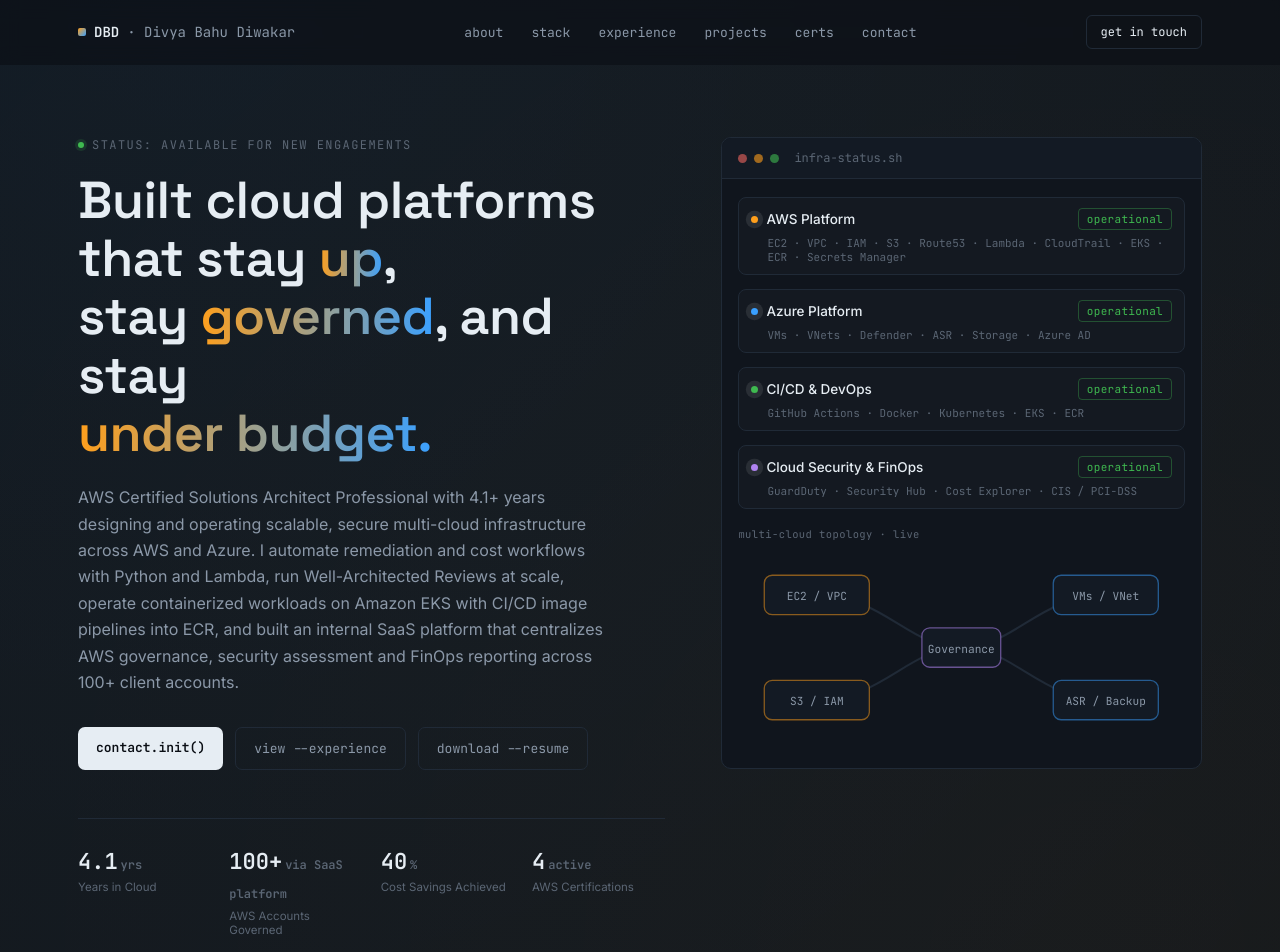
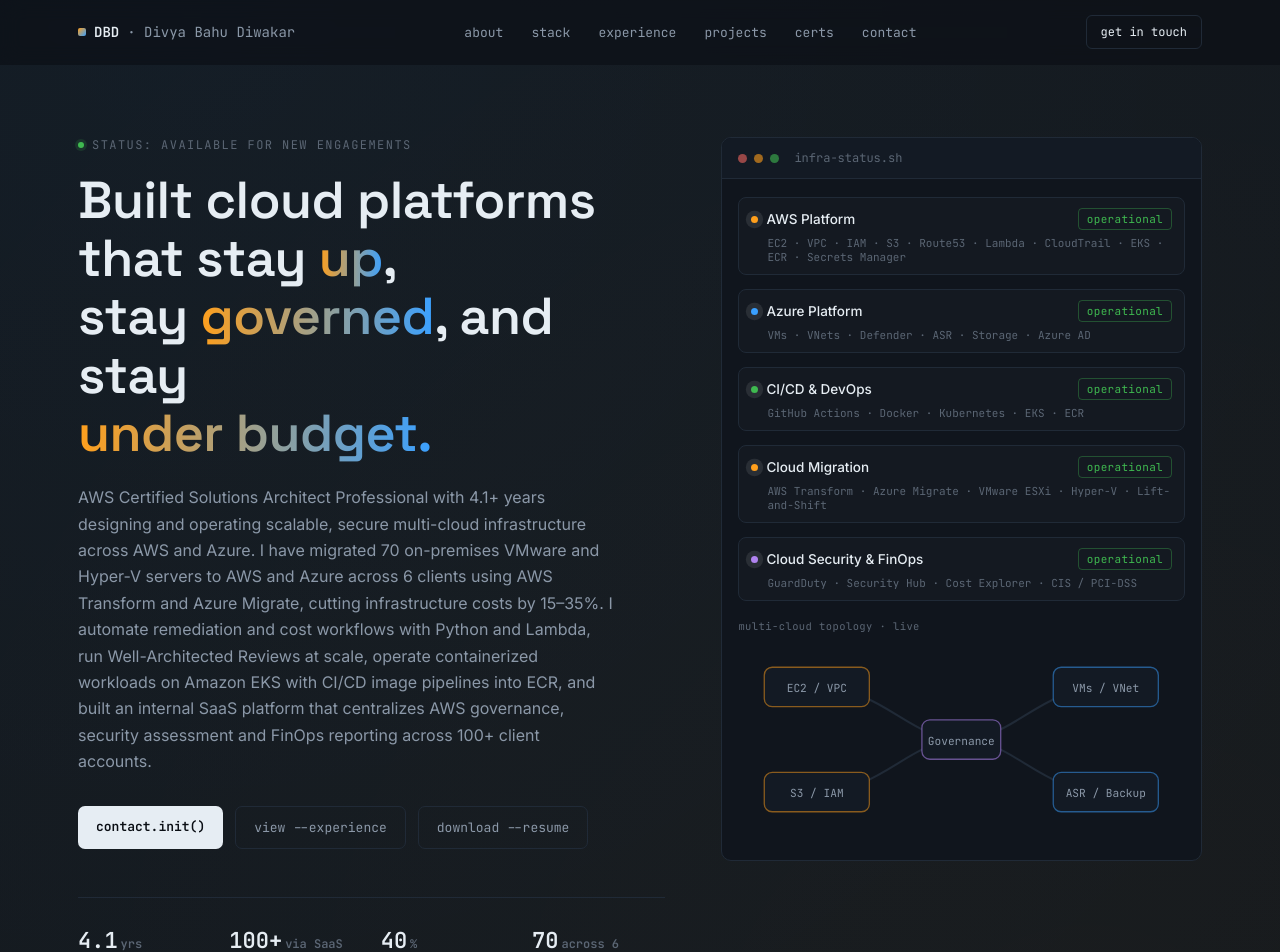
Before and after one commit to divyabahu/diwakarsportfolio, a React (Vite) app: page / in a window 1280 px wide. Shown: the top 952 px of the page. Built offline with nearby package versions, Linux system fonts and the light colour scheme.

Commit message:
Add cloud migration experience and updated resume

```diff
--- a/src/data.js
+++ b/src/data.js
@@ -1,7 +1,7 @@
 export const profile = {
   name: "Divya Bahu Diwakar",
   role: "AWS & Azure Cloud Engineer",
-  tagline: "Solutions Architect Professional · DevOps · Kubernetes · Cloud Security · FinOps",
+  tagline: "Solutions Architect Professional · Cloud Migration · DevOps · Kubernetes · Cloud Security · FinOps",
   location: "Hyderabad, India",
   email: "dbd7667@gmail.com",
   phone: "+91 7667883632",
@@ -9,14 +9,14 @@ export const profile = {
   photo: "/profile/divya-profile-v3.jpg",
   resume: "/resume/Divya_Bahu_Diwakar_Resume.pdf",
   summary:
-    "AWS Certified Solutions Architect Professional with 4.1+ years designing and operating scalable, secure multi-cloud infrastructure across AWS and Azure. I automate remediation and cost workflows with Python and Lambda, run Well-Architected Reviews at scale, operate containerized workloads on Amazon EKS with CI/CD image pipelines into ECR, and built an internal SaaS platform that centralizes AWS governance, security assessment and FinOps reporting across 100+ client accounts.",
+    "AWS Certified Solutions Architect Professional with 4.1+ years designing and operating scalable, secure multi-cloud infrastructure across AWS and Azure. I have migrated 70 on-premises VMware and Hyper-V servers to AWS and Azure across 6 clients using AWS Transform and Azure Migrate, cutting infrastructure costs by 15–35%. I automate remediation and cost workflows with Python and Lambda, run Well-Architected Reviews at scale, operate containerized workloads on Amazon EKS with CI/CD image pipelines into ECR, and built an internal SaaS platform that centralizes AWS governance, security assessment and FinOps reporting across 100+ client accounts.",
 };
 
 export const metrics = [
   { label: "Years in Cloud", value: "4.1", unit: "yrs" },
   { label: "AWS Accounts Governed", value: "100+", unit: "via SaaS platform" },
   { label: "Cost Savings Achieved", value: "40", unit: "%" },
-  { label: "AWS Certifications", value: "4", unit: "active" },
+  { label: "Servers Migrated to Cloud", value: "70", unit: "across 6 clients" },
 ];
 
 export const services = [
@@ -40,6 +40,13 @@ export const services = [
     status: "operational",
     detail: "GitHub Actions · Docker · Kubernetes · EKS · ECR",
     accent: "green",
+  },
+  {
+    id: "migration",
+    name: "Cloud Migration",
+    status: "operational",
+    detail: "AWS Transform · Azure Migrate · VMware ESXi · Hyper-V · Lift-and-Shift",
+    accent: "aws",
   },
   {
     id: "security",
@@ -71,6 +78,14 @@ export const skillGroups = [
     items: [
       "Virtual Machines", "VNets", "WAF", "Defender", "Azure Site Recovery",
       "Storage Accounts", "Azure Backup", "Private Endpoints", "Azure AD",
+    ],
+  },
+  {
+    title: "Cloud Migration & Virtualization",
+    mono: "migrate --plan",
+    items: [
+      "AWS Transform", "AWS Transform Discovery Tools", "Azure Migrate", "Lift-and-Shift",
+      "On-Premises to Cloud", "VMware ESXi", "Microsoft Hyper-V",
     ],
   },
   {
@@ -107,6 +122,10 @@ export const experience = [
       "Strengthened cloud security governance with IAM, GuardDuty, Inspector and Security Hub aligned to CIS and PCI-DSS benchmarks, lifting average Security Hub compliance scores from 52% to 94% across audited accounts.",
       "Configured load balancers, auto scaling groups, SSL certificates and hybrid networking for production workloads.",
       "Established CI/CD pipelines with GitHub Actions across dev and production environments.",
+      "Led migration of 27 on-premises VMware servers to AWS through AWS Transform, using its discovery tools for server inventory and assessment.",
+      "Executed Lift-and-Shift migration of 7 on-premises Microsoft Hyper-V servers into Amazon EC2 with AWS Transform, including post-migration validation.",
+      "Delivered migration of 36 VMware servers to Microsoft Azure using Azure Migrate, covering discovery, assessment, replication and cutover.",
+      "Completed 70 server migrations across 6 client engagements within a 2-hour RTO and 45-minute RPO, cutting infrastructure costs by 15–35%.",
       "Migrated production servers from AWS to Azure via Lift-and-Shift using Azure Migrate, and led containerization initiatives with Docker, Kubernetes and Amazon EKS/ECR for hybrid modernization.",
       "Enabled disaster recovery and backup automation with Azure Recovery Services Vault, achieving recovery time objectives as low as 1 hour 22 minutes.",
       "Partnered directly with clients on governance, tagging policy, compliance tracking and cost-visibility dashboards.",
@@ -132,6 +151,13 @@ export const projects = [
     description:
       "Architected an enterprise-grade platform giving Infosprint centralized monitoring and governance over 100+ client AWS accounts from a single console — automated discovery across EC2, VPCs, IAM, Security Groups, GuardDuty and Billing, multi-account Well-Architected Reviews, scheduled FinOps and security reports, Stripe-billed subscriptions across four pricing tiers, and one-click PDF report delivery.",
     stack: ["React 18", "Node.js/Express", "Amazon RDS", "AWS", "Stripe", "Secrets Manager", "PDFKit"],
+  },
+  {
+    name: "On-Premises to AWS & Azure Migration Program",
+    tag: "Cloud Migration",
+    description:
+      "Moved 70 on-premises servers to the cloud across 6 client engagements: 27 VMware servers to AWS with AWS Transform and its discovery tools, 7 Microsoft Hyper-V servers into Amazon EC2 with AWS Transform, and 36 VMware servers to Azure with Azure Migrate. Every cutover stayed within a 2-hour RTO and 45-minute RPO, and clients cut infrastructure costs by 15–35%.",
+    stack: ["AWS Transform", "Azure Migrate", "VMware ESXi", "Hyper-V", "Amazon EC2", "Azure VMs"],
   },
   {
     name: "Multi-Client FinOps Automation",
@@ -207,4 +233,14 @@ export const education = [
     degree: "Bachelor of Technology, Mechanical Engineering",
     period: "2018 — 2022",
   },
+  {
+    school: "Banshi Dhari High School",
+    degree: "Intermediate",
+    period: "2016 — 2018",
+  },
+  {
+    school: "S.T Karens High School",
+    degree: "Matriculation",
+    period: "2015 — 2016",
+  },
 ];
```
Also changed, not shown: 1 other file (tests, documents, lock files or other folders).
